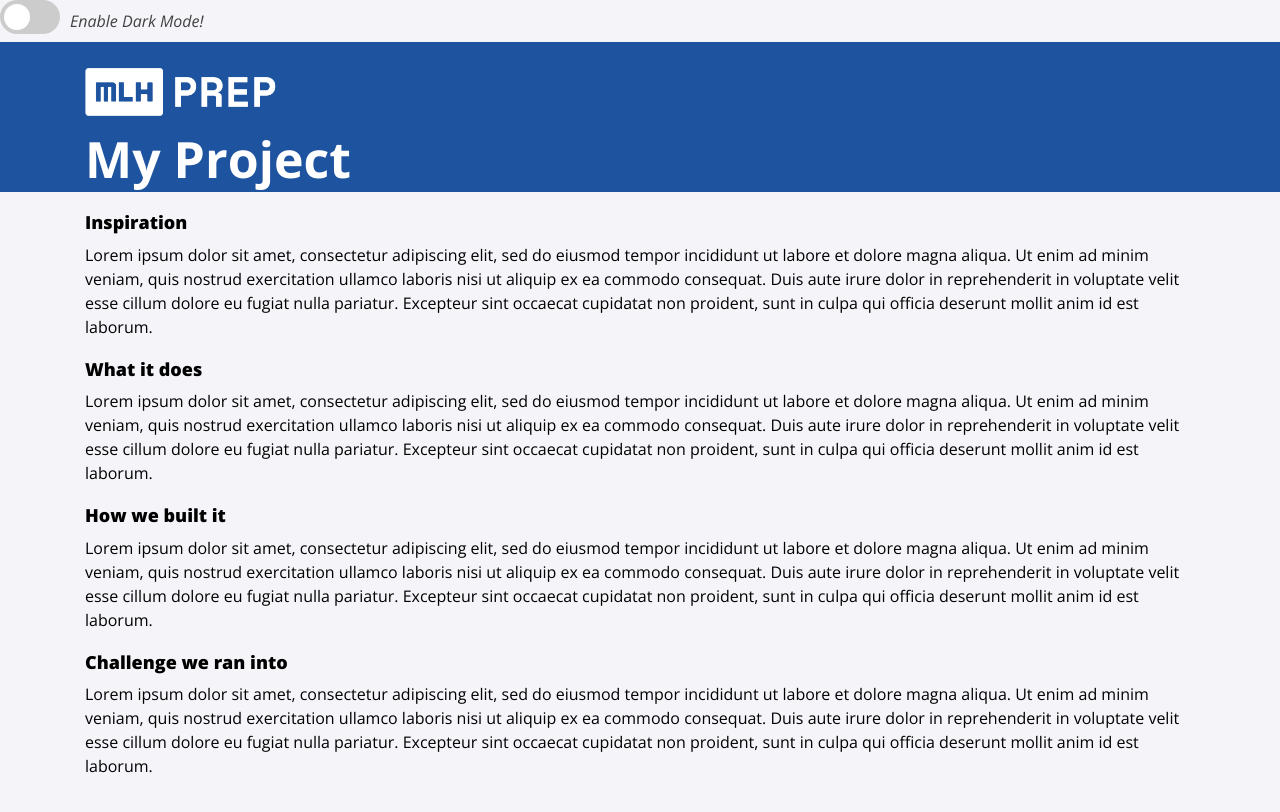
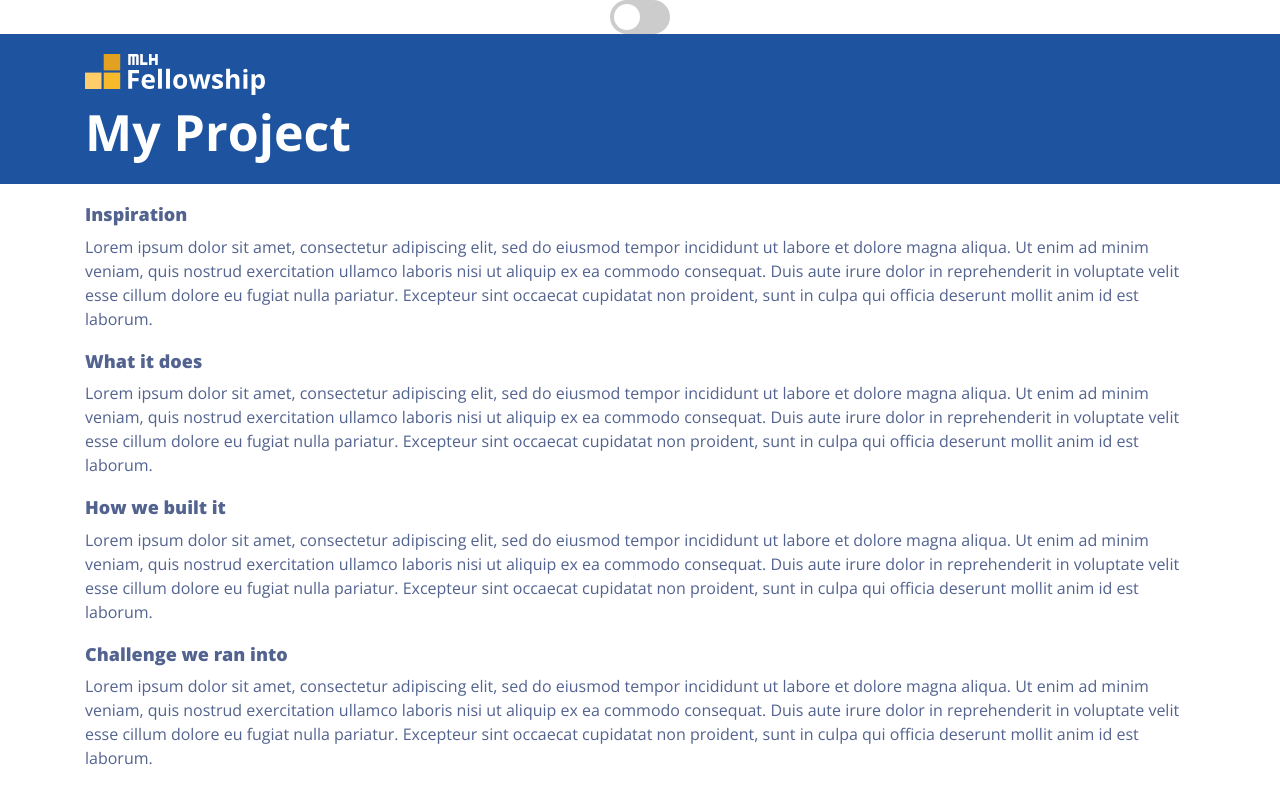
Before and after one commit to MLH-Fellowship/pod-4.1.2-portfolio, a Jekyll site: the page built from projects/project.md, in a window 1280 px wide. Shown: the top 812 px of the page. Built offline with Jekyll 4.4.1, drawn with Linux system fonts in a browser that asks for light colours; nearby versions of some CDN libraries.

Commit message:
- darkmode fully done - replaced mlh prep logo with mlh logo to make the 2 issues seprated

```diff
--- a/_includes/darkmode.html
+++ b/_includes/darkmode.html
@@ -3,5 +3,4 @@
     <input type="checkbox" id="checkbox" />
     <div class="slider round"></div>
   </label>
-  <em>Enable Dark Mode!</em>
 </div>
--- a/_includes/header.html
+++ b/_includes/header.html
@@ -33,7 +33,6 @@
                     document.documentElement.setAttribute('data-theme', 'light');
                 }
             }
-            console.log("to", toggleSwitch)
             toggleSwitch.addEventListener('change', switchTheme, false);
         })
 
--- a/_layouts/page.html
+++ b/_layouts/page.html
@@ -5,9 +5,9 @@
 
 <div class="banner">
     <div class="container">
-        <div class="nav-logo">
+        <div class="logo">
             <a href="/">
-                <img src="/assets/img/mlh-prep.png" alg="mlh prep logo"/>
+                <img src="/assets/img/logo.svg">
             </a>
         </div>
         <div class="title">
--- a/_sass/all.scss
+++ b/_sass/all.scss
@@ -45,7 +45,7 @@
 
 @media (prefers-color-scheme: dark) {
     body {
-        background-color: #000 !important;
+        background-color: #161625 !important;
     }
 }
 
--- a/_sass/navbar.scss
+++ b/_sass/navbar.scss
@@ -5,17 +5,15 @@
     font-weight: 700 !important;
     padding-top: 10px;
 }
+
 /*Simple css to style it like a toggle switch*/
 .theme-switch-wrapper {
     display: flex;
     align-items: center;
 
-    em {
-        margin-left: 10px;
-        font-size: 1rem;
-    }
 }
 .theme-switch {
+    margin: auto;
     display: inline-block;
     height: 34px;
     position: relative;
@@ -23,6 +21,7 @@
 }
 
 .theme-switch input {
+
     display:none;
 }
 
--- a/_sass/page.scss
+++ b/_sass/page.scss
@@ -1,13 +1,30 @@
+:root {
+    --primary-color: #302AE6;
+    --secondary-color: #536390;
+    --font-color: #424242;
+    --bg-color: #fff;
+    --heading-color: #292922;
+}
+
+[data-theme="dark"] {
+    --primary-color: #9A97F3;
+    --secondary-color: #818cab;
+    --font-color: #e1e1ff;
+    --bg-color: #161625;
+    --heading-color: #818cab;
+}
+
 p, h1, h2, h3, h4, h5, h6, button {
+    color: var(--secondary-color) !important;
     font-family: "Open Sans", serif;
 }
 
 h2 {
+
     font-size: large;
 }
 
 body {
-    background-color: #f5f5f9 !important;
     background-size: cover;
     width: auto!important;
     overflow-x: hidden!important;
```
